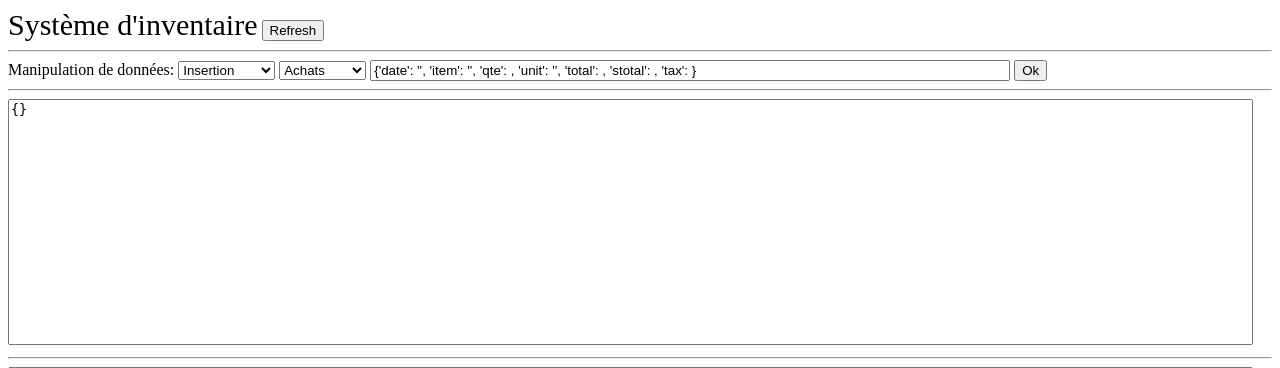
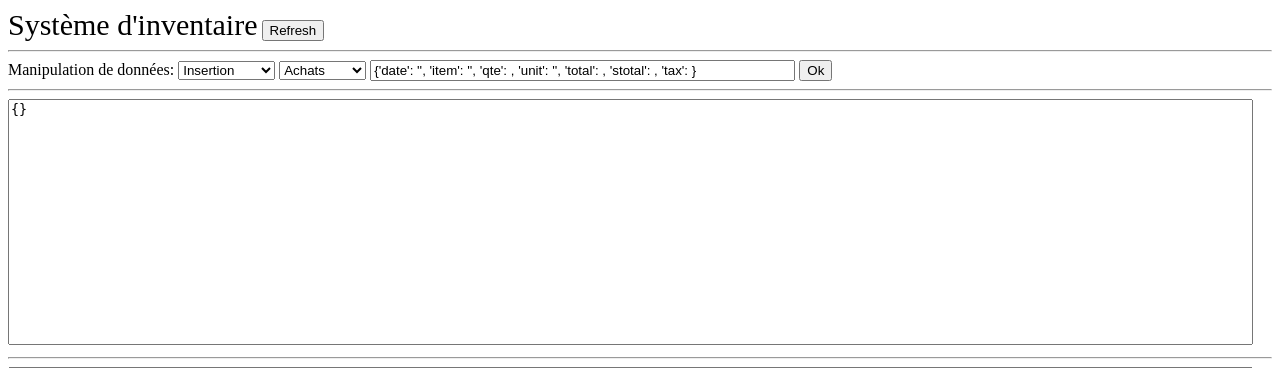
Before and after one commit to WilliamDuK/GLO_4035_eq_01, a Flask app: page / in a window 1280 px wide. Shown: the top 368 px of the page. Run offline with Flask 2, Linux system fonts and the light colour scheme; data that the repository does not hold is empty; some libraries are stand-ins or nearby versions.

Commit message:
Changed value

```diff
--- a/templates/index.html
+++ b/templates/index.html
@@ -18,7 +18,7 @@
         }
 
         #data-api {
-            width: 50%;
+            width: 33%;
         }
     </style>
 </head>
```
